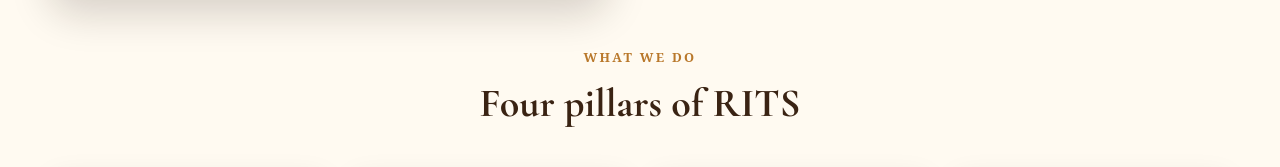
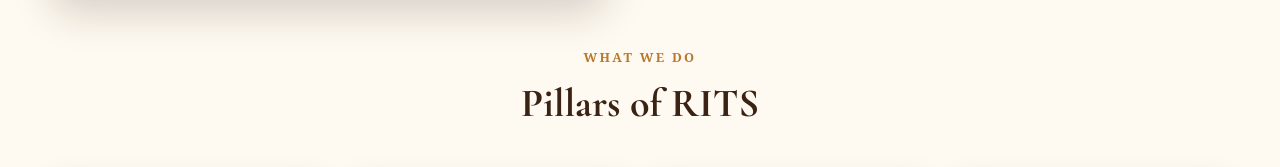
Before and after one commit to manothdani-jpg/RITS_WEBSITE, a plain HTML site: page index.html in a window 1280 px wide. Shown: the part 1634-1801 px from the top of the page. Drawn offline with nearby package versions, Linux system fonts and the light colour scheme; no server answers; a web font is replaced by a local one.

Commit message:
Rename "Four pillars of RITS" section to "Pillars of RITS"
Co-Authored-By: Claude Sonnet 5 <noreply@anthropic.com>

```diff
--- a/index.html
+++ b/index.html
@@ -108,7 +108,7 @@
 
       <div class="section-head">
         <span class="eyebrow">What we do</span>
-        <h2>Four pillars of RITS</h2>
+        <h2>Pillars of RITS</h2>
       </div>
       <div class="pillars">
         <div class="pillar-card reveal">
```
Also changed, not shown: admin/dashboard.html (+1 -1 lines).
